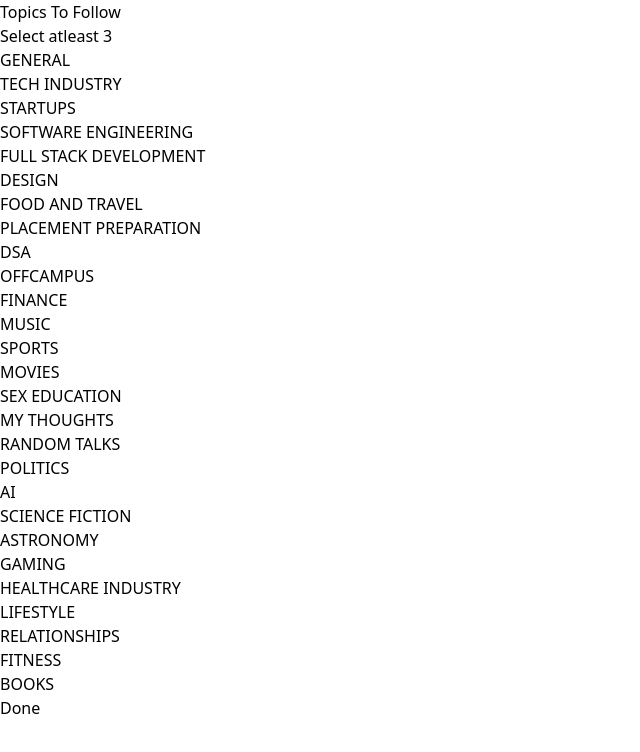
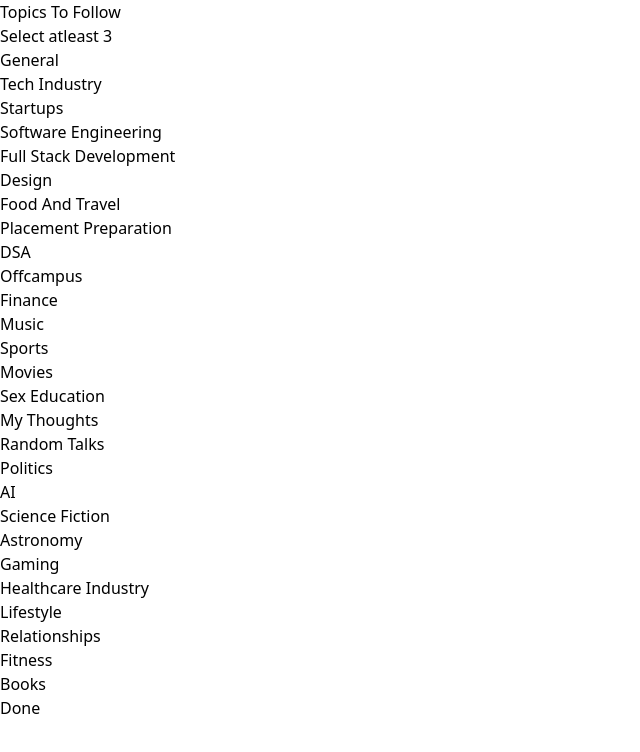
Before and after one commit to Makaan-Mates/mask, a React (Vite) app: page /register/topics-to-follow in a window 1280 px wide. Shown: the top 752 px of the page, without its empty margins (0-640 px from the left). Built offline with nearby package versions, Linux system fonts and the light colour scheme.

Commit message:
Asidebar UI Glittered

```diff
--- a/src/components/AllPosts.jsx
+++ b/src/components/AllPosts.jsx
@@ -57,7 +57,7 @@ const AllPosts = () => {
 
     <div className=" w-4/5 px-5 py-8   bg-[#161616]">
       <div className="w-full flex items-center justify-between pb-11 border-b-[1px] border-[#282828]">
-        <h1 className="text-2xl font-semibold text-[#F6F6F6]">Sex Education</h1>
+        <h1 className="text-2xl font-semibold text-[#F6F6F6]">All Posts</h1>
         <button className="flex text-sm items-center rounded-md px-4 py-2  text-[#F6F6F6] shadow-lg shadow-green-500/15 hover:shadow-green-500/20 bg-[#1C1C1C]">
           <FaArrowRightArrowLeft className="mr-2 rotate-90 text-[#F6F6F6]" />
           Hot Posts
--- a/src/components/Asidebar.jsx
+++ b/src/components/Asidebar.jsx
@@ -1,55 +1,65 @@
-import { useEffect } from 'react'
-import { useDispatch } from 'react-redux'
-import { displayAddPostCard } from '../features/addPostCardSlice'
-import { useFetchUser } from '../custom-hooks/useFetchUser'
-import { topics } from '../utils/topics'
+import { useDispatch } from "react-redux";
+import { displayAddPostCard } from "../features/addPostCardSlice";
+import { useFetchUser } from "../custom-hooks/useFetchUser";
+import { topics } from "../utils/topics";
 
 const Asidebar = () => {
-  const fetchUser = useFetchUser()
-  const dispatch = useDispatch()
-  const handleToggleEvent = ()=>{
-    dispatch(displayAddPostCard())
+  const fetchUser = useFetchUser();
+  const dispatch = useDispatch();
+  const handleToggleEvent = () => {
+    dispatch(displayAddPostCard());
+  };
+
+  if (!fetchUser) {
+    return null;
   }
 
-  if(!fetchUser){
-    return null
-  }
+  const allTopics = topics;
 
- const allTopics = topics;
+  const { topicsFollowing } = fetchUser.user;
+  console.log(topicsFollowing);
 
+  const exploreMoreTopics = allTopics.filter(
+    (topic) =>
+      !topicsFollowing.some(
+        (followedTopic) => followedTopic.name === topic.name
+      )
+  );
 
-
-  const {topicsFollowing}  = fetchUser.user;
-  console.log(topicsFollowing)
-
-  const exploreMoreTopics = allTopics.filter((topic) => !topicsFollowing.some((followedTopic) => followedTopic.name === topic.name));
-
-  console.log(exploreMoreTopics)
-
+  console.log(exploreMoreTopics);
 
   return (
     <div className="bg-[#1C1C1C] w-1/5 px-5 py-10 border-r-[1px] border-[#282828] min-h-[88vh] self-start sticky top-[12vh] ">
-        <div onClick={handleToggleEvent} className="text-l px-2 py-2 text-center font-semibold border-[1px] border-[#1B1B1B] bg-[#292929] text-[#d5d5d5]  rounded-xl hover:bg-[#2e2e2e] cursor-pointer sticky top-0">WRITE A POST
+      <div
+        onClick={handleToggleEvent}
+        className="text-l px-2 py-2 text-center font-semibold border-[1px] border-[#1B1B1B] bg-[#292929] text-[#d5d5d5]  rounded-xl hover:bg-[#2e2e2e] cursor-pointer sticky top-0"
+      >
+        WRITE A POST
+      </div>
+
+      <div className="scrollable-div max-h-[70vh] mt-8 overflow-y-auto scrollbar-thin scrollbar-thumb-gray-500 scrollbar-track-gray-300 pb-8">
+        <div className="border-t-[1px] font-semibold   border-[#282828]"></div>
+        <h1 className=" border-[#aeaeae] py-2 mt-4 font-semibold text-[#d5d5d5] text-sm">
+          FOLLOWING
+        </h1>
+        <div className="text-[#9B9B9B] text-sm">
+          {topicsFollowing.map((topic) => (
+            <div className="hover:text-white py-2" key={topic.id}>
+              <button >{topic.name}</button>
+            </div>
+          ))}
         </div>
-        <hr className="border-b-2 border-[#282828] opacity-20 mb-8" />
-        <div className='scrollable-div max-h-[70vh] overflow-y-auto scrollbar-thin scrollbar-thumb-gray-500 scrollbar-track-gray-300'>
-        <h1 className="border-t-[1px] border-[#282828] py-2 text-[#FFFFFF] text-lg">TOPICS FOLLOWING</h1>
-        <div className='text-white mt-8'>{topicsFollowing.map((topic)=>(
-          <div key={topic.id}>
-            <button>{topic.name}</button>
+        <h1 className="border-t-[1px] font-semibold  mt-4 border-[#282828] py-2 text-[#d5d5d5] text-sm">
+          EXPLORE MORE TOPICS
+        </h1>
+        {exploreMoreTopics.map((moreTopic) => (
+          <div className="text-[#9B9B9B] text-sm py-2" key={moreTopic.id}>
+            <button className="hover:text-white">{moreTopic.name}</button>
           </div>
-        ))}</div>
-        <h1 className='border-t-[1px] font-bold text-lg mt-4 border-[#282828] py-2 text-[#FFFFFF]'>Explore more topics</h1>
-        {exploreMoreTopics.map((moreTopic)=>(
-          <div className='text-white' key={moreTopic.id}>
-          <button>{moreTopic.name}</button>
-        </div>
         ))}
-        </div>
+      </div>
+    </div>
+  );
+};
 
-
-    </div>
-  )
-}
-
-export default Asidebar
+export default Asidebar;
--- a/src/components/TopicsSelection.jsx
+++ b/src/components/TopicsSelection.jsx
@@ -38,7 +38,7 @@ const TopicsSelection = () => {
         return updatedTopics;
       }
 
-      if(selectedTopics.length !== 3){
+      if(selectedTopics.length !== 4){
         const updatedTopics = [...selectedTopics,{id:topicId,name:topicName}]
         return updatedTopics
       }
@@ -50,7 +50,7 @@ const TopicsSelection = () => {
 
   const handleTopicsFollowing = () => {
 
-    if (selectedTopics.length === 3) {
+    if (selectedTopics.length === 4) {
       navigate("/home");
     }
 
--- a/src/utils/topics.js
+++ b/src/utils/topics.js
@@ -1,37 +1,34 @@
-// import { v4 as uuidv4 } from "uuid";
-
 export const topics = [
   {
-    name: "GENERAL",
+    name: "General",
     id: 1,
   },
   {
-    name: "TECH INDUSTRY",
+    name: "Tech Industry",
     id: 2,
   },
-
   {
-    name: "STARTUPS",
+    name: "Startups",
     id: 3,
   },
   {
-    name: "SOFTWARE ENGINEERING",
+    name: "Software Engineering",
     id: 4,
   },
   {
-    name: "FULL STACK DEVELOPMENT",
+    name: "Full Stack Development",
     id: 5,
   },
   {
-    name: "DESIGN",
+    name: "Design",
     id: 6,
   },
   {
-    name: "FOOD AND TRAVEL",
+    name: "Food And Travel",
     id: 7,
   },
   {
-    name: "PLACEMENT PREPARATION",
+    name: "Placement Preparation",
     id: 8,
   },
   {
@@ -39,39 +36,39 @@ export const topics = [
     id: 9,
   },
   {
-    name: "OFFCAMPUS",
+    name: "Offcampus",
     id: 10,
   },
   {
-    name: "FINANCE",
+    name: "Finance",
     id: 11,
   },
   {
-    name: "MUSIC",
+    name: "Music",
     id: 12,
   },
   {
-    name: "SPORTS",
+    name: "Sports",
     id: 13,
   },
   {
-    name: "MOVIES",
+    name: "Movies",
     id: 14,
   },
   {
-    name: "SEX EDUCATION",
+    name: "Sex Education",
     id: 15,
   },
   {
-    name: "MY THOUGHTS",
+    name: "My Thoughts",
     id: 16,
   },
   {
-    name: "RANDOM TALKS",
+    name: "Random Talks",
     id: 17,
   },
   {
-    name: "POLITICS",
+    name: "Politics",
     id: 18,
   },
   {
@@ -79,35 +76,35 @@ export const topics = [
     id: 19,
   },
   {
-    name: "SCIENCE FICTION",
+    name: "Science Fiction",
     id: 20,
   },
   {
-    name: "ASTRONOMY",
+    name: "Astronomy",
     id: 21,
   },
   {
-    name: "GAMING",
+    name: "Gaming",
     id: 22,
   },
   {
-    name: "HEALTHCARE INDUSTRY",
+    name: "Healthcare Industry",
     id: 23,
   },
   {
-    name: "LIFESTYLE",
+    name: "Lifestyle",
     id: 24,
   },
   {
-    name: "RELATIONSHIPS",
+    name: "Relationships",
     id: 25,
   },
   {
-    name: "FITNESS",
+    name: "Fitness",
     id: 26,
   },
   {
-    name: "BOOKS",
+    name: "Books",
     id: 27,
   },
 ];
```
